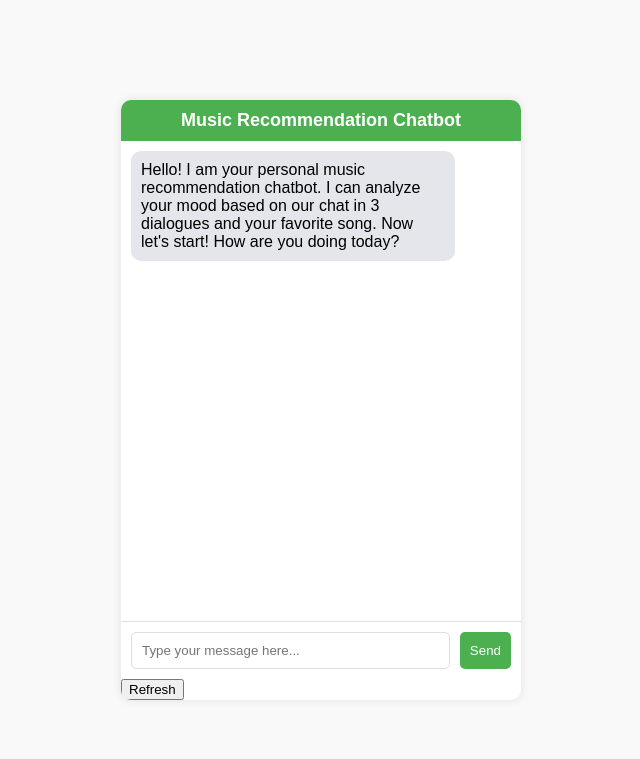
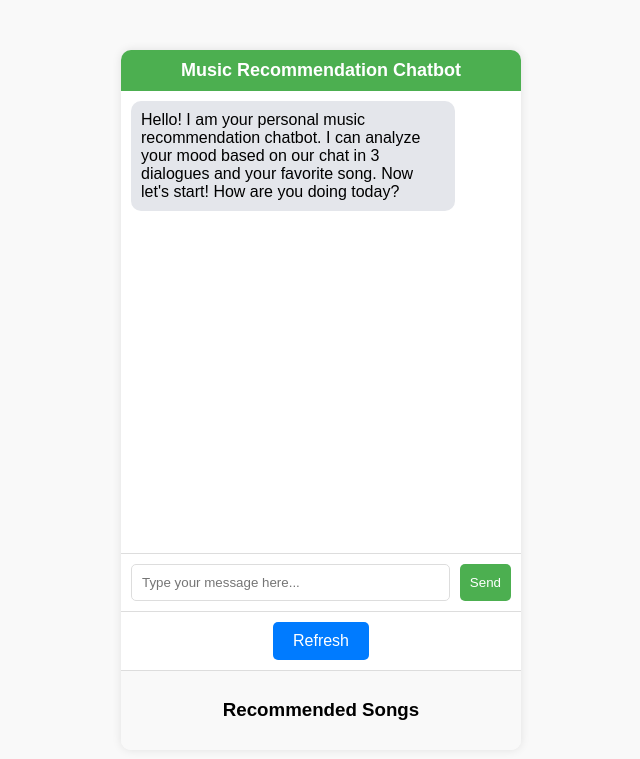
Before and after one commit to kundu35columbia/flask-song-recommender, a Flask app: page / in a window 1280 px wide. Shown: the top 759 px of the page, without its empty margins (319-959 px from the left). Run offline with Flask 3, Linux system fonts and the light colour scheme; parts of the project's set-up code (start-up, migrations or seed data) failed here and were passed over.

Commit message:
update design

```diff
--- a/app.py
+++ b/app.py
@@ -145,9 +145,18 @@ def generate_response(user_input):
             if not recommendations:
                 return "Sorry, I couldn't find any recommendations based on your input."
 
+            # 构建包含图片和链接的 HTML
             response = "Here are some songs you might like:<br>"
             for song in recommendations:
-                response += f'<a href="{song["url"]}" target="_blank">{song["name"]}</a><br>'
+                response += f"""
+                <div style="text-align: center; margin-bottom: 20px;">
+                    <a href="{song['url']}" target="_blank">
+                        <img src="{song['image_url']}" alt="{song['name']}" style="width: 150px; height: 150px; border-radius: 8px;">
+                    </a>
+                    <br>
+                    <a href="{song['url']}" target="_blank">{song['name']}</a>
+                </div>
+                """
             return response
         except Exception as e:
             print(f"Error during recommendation: {e}")
--- a/static/script.js
+++ b/static/script.js
@@ -2,7 +2,9 @@ document.addEventListener("DOMContentLoaded", () => {
     const messagesContainer = document.getElementById("messages");
     const userInput = document.getElementById("userInput");
     const sendButton = document.getElementById("sendButton");
+    const recommendationsContainer = document.getElementById("recommendations"); // 新增推荐区域容器
 
+    // 添加消息到聊天窗口
     const appendMessage = (text, sender) => {
         const messageDiv = document.createElement("div");
         messageDiv.classList.add("message", sender);
@@ -11,16 +13,49 @@ document.addEventListener("DOMContentLoaded", () => {
         messagesContainer.scrollTop = messagesContainer.scrollHeight;
     };
 
+    // 展示推荐的歌曲（图片和链接）
+    const displayRecommendations = (recommendations) => {
+        recommendationsContainer.innerHTML = ""; // 清空推荐容器
+
+        recommendations.forEach(song => {
+            const songDiv = document.createElement("div");
+            songDiv.classList.add("recommendation-item");
+
+            songDiv.innerHTML = `
+                <a href="${song.url}" target="_blank">
+                    <img src="${song.image_url}" alt="${song.name}">
+                </a>
+                <a href="${song.url}" target="_blank">${song.name}</a>
+            `;
+
+            recommendationsContainer.appendChild(songDiv);
+        });
+    };
+
+    // 发送用户消息
     const sendMessage = () => {
         const userMessage = userInput.value.trim();
-        if (userMessage === "") return;
+        if (userMessage === "") return; // 如果输入为空则不发送
         appendMessage(userMessage, "user");
         userInput.value = "";
 
         fetch(`/get?msg=${encodeURIComponent(userMessage)}`)
             .then(response => response.json())
             .then(data => {
-                appendMessage(data.response, "bot");
+                // 检查是否是推荐结果
+                if (data.response.startsWith("Here are some songs you might like")) {
+                    try {
+                        // 解析推荐数据
+                        const recommendations = JSON.parse(data.response.match(/{.+}/)[0]);
+                        displayRecommendations(recommendations);
+                        appendMessage("Here are some songs I recommend for you:", "bot");
+                    } catch (error) {
+                        console.error("Error parsing recommendations:", error);
+                        appendMessage(data.response, "bot");
+                    }
+                } else {
+                    appendMessage(data.response, "bot");
+                }
             })
             .catch(error => {
                 appendMessage("An error occurred. Please try again.", "bot");
@@ -28,11 +63,15 @@ document.addEventListener("DOMContentLoaded", () => {
             });
     };
 
+    // 按钮和键盘事件绑定
     sendButton.addEventListener("click", sendMessage);
     userInput.addEventListener("keypress", (e) => {
         if (e.key === "Enter") sendMessage();
     });
 
-    // 初始化时添加完整开场白，但只计入后半部分到聊天记录
-    appendMessage("Hello! I am your personal music recommendation chatbot. I can analyze your mood based on our chat in 3 dialogues and your favorite song. Now let's start! How are you doing today?", "bot");
+    // 初始化时添加开场白
+    appendMessage(
+        "Hello! I am your personal music recommendation chatbot. I can analyze your mood based on our chat in 3 dialogues and your favorite song. Now let's start! How are you doing today?",
+        "bot"
+    );
 });
--- a/static/styles.css
+++ b/static/styles.css
@@ -1,3 +1,4 @@
+/* 通用样式 */
 body {
     font-family: Arial, sans-serif;
     background-color: #f9f9f9;
@@ -11,7 +12,7 @@ body {
 
 #chat-container {
     width: 400px;
-    height: 600px;
+    height: 700px; /* 增加高度以容纳推荐区域 */
     box-shadow: 0px 0px 10px rgba(0, 0, 0, 0.1);
     background-color: #fff;
     border-radius: 10px;
@@ -92,3 +93,75 @@ body {
 #chat-input button:hover {
     background-color: #45a049;
 }
+
+/* 刷新按钮样式 */
+#refresh-container {
+    text-align: center;
+    padding: 10px;
+    border-top: 1px solid #ddd;
+}
+
+#refreshButton {
+    padding: 10px 20px;
+    background-color: #007BFF; /* 蓝色背景 */
+    color: white;
+    border: none;
+    border-radius: 5px;
+    cursor: pointer;
+    font-size: 16px;
+}
+
+#refreshButton:hover {
+    background-color: #0056b3; /* 深蓝色 */
+}
+
+/* 推荐歌曲区域 */
+#recommendations-container {
+    padding: 10px;
+    background-color: #f9f9f9;
+    border-top: 1px solid #ddd;
+    text-align: center;
+}
+
+#recommendations {
+    display: flex;
+    flex-wrap: wrap; /* 自动换行 */
+    gap: 15px; /* 每个元素之间的间距 */
+    justify-content: center; /* 居中对齐 */
+}
+
+/* 每首歌的推荐样式 */
+.recommendation-item {
+    width: 150px;
+    text-align: center;
+    background-color: #fff;
+    border-radius: 10px;
+    box-shadow: 0px 4px 8px rgba(0, 0, 0, 0.1);
+    transition: transform 0.3s ease;
+    padding: 10px;
+}
+
+/* 鼠标悬停放大效果 */
+.recommendation-item:hover {
+    transform: scale(1.05);
+}
+
+/* 推荐歌曲图片样式 */
+.recommendation-item img {
+    width: 120px;
+    height: 120px;
+    border-radius: 10px;
+    margin-bottom: 10px;
+}
+
+/* 推荐歌曲标题样式 */
+.recommendation-item a {
+    color: #007BFF;
+    text-decoration: none;
+    font-size: 14px;
+    font-weight: bold;
+}
+
+.recommendation-item a:hover {
+    text-decoration: underline;
+}
--- a/templates/index.html
+++ b/templates/index.html
@@ -26,6 +26,11 @@
         <div id="refresh-container">
             <button id="refreshButton" onclick="refreshPage()">Refresh</button>
         </div>
+        <!-- 推荐歌曲显示区域 -->
+        <div id="recommendations-container">
+            <h3>Recommended Songs</h3>
+            <div id="recommendations"></div>
+        </div>
     </div>
     <script src="/static/script.js"></script>
 </body>
```
